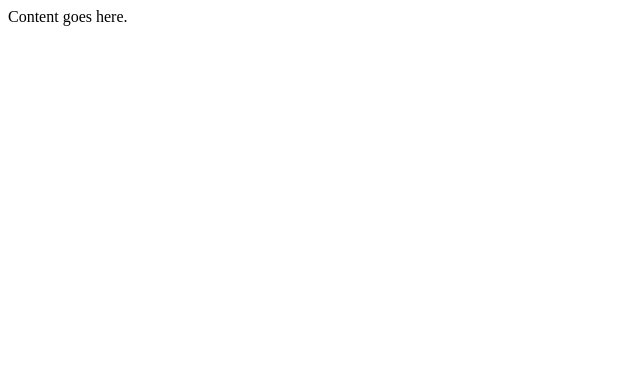
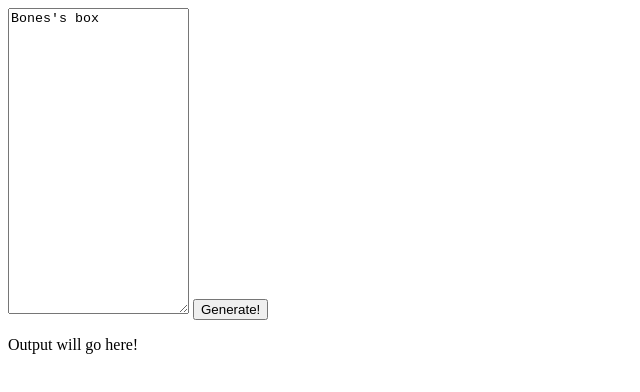
Before and after one commit to BonesTheGhost/WebPGMapConvertor, a plain HTML site: page index.html in a window 1280 px wide. Shown: the whole page, without its empty margins (0-640 px from the left). Drawn offline with Linux system fonts and the light colour scheme.

Commit message:
[001-(0.0.2)]:: textarea & console >> Tested receiving input from the textarea itself and outputting the results to the console with the generate button 'onclick' event. Learned that textareas apply ALL formatting within the tag.

```diff
--- a/index.html
+++ b/index.html
@@ -9,9 +9,17 @@
 </head>
 <body>
 
-Content goes here.
+  <!--Because this is a text area, ANY indents or newlines in the tag are applied on the page!!-->
+  <textarea id="mapInput" rows="20" cols="20" form="mapInput">Bones's box</textarea>
 
+  <button id="generateButton" type="button">Generate!</button>
+
+  <section class="outputSection">
+    <p>Output will go here!</p>
+  </section>
 
 
 </body>
+
+<script src="script.js"></script>
 </html>
--- /dev/null
+++ b/script.js
@@ -0,0 +1,8 @@
+console.log("[script.js]:: Attached and working properly!");
+
+document.getElementById("generateButton").onclick = function() {
+
+  let lines = document.getElementById("mapInput").value.split('\n');
+
+  console.log("lines: ", lines);
+}
```
